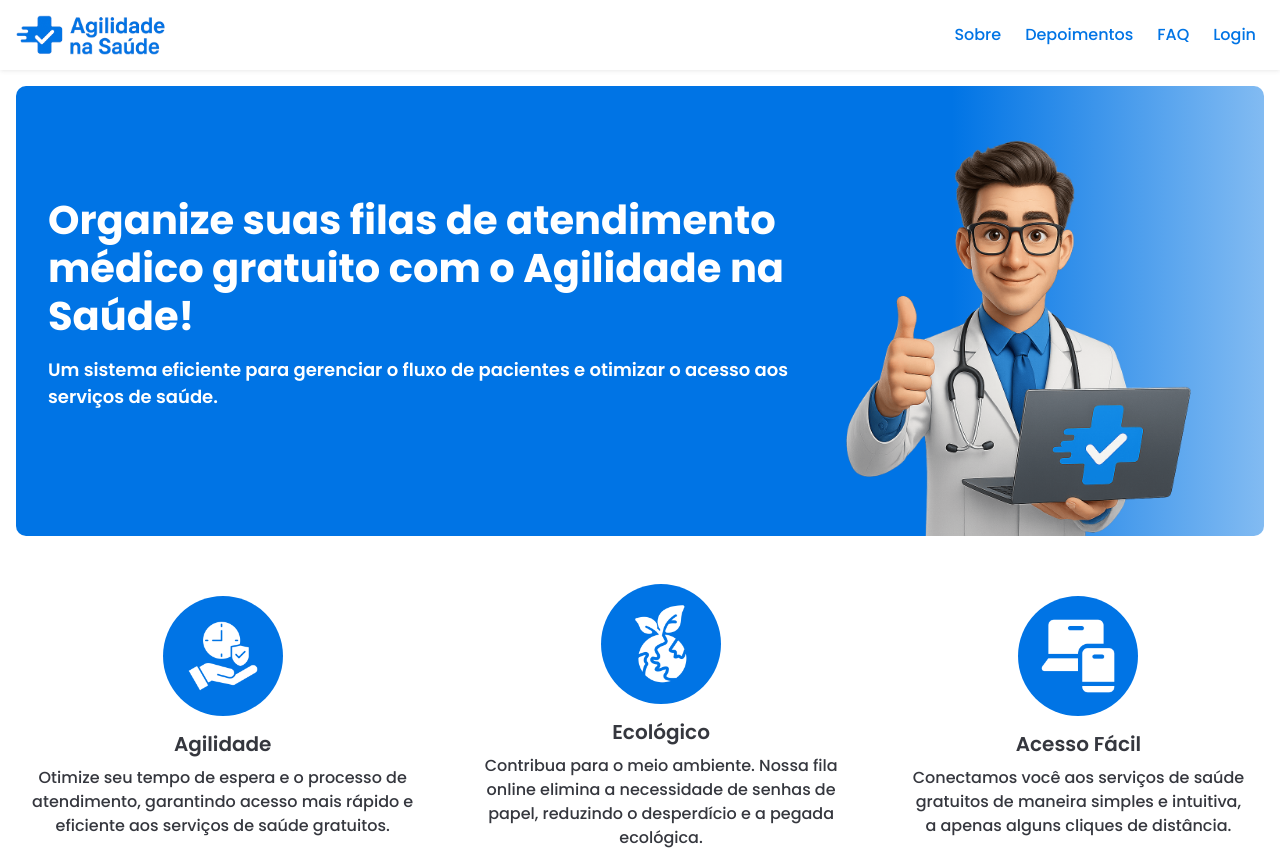
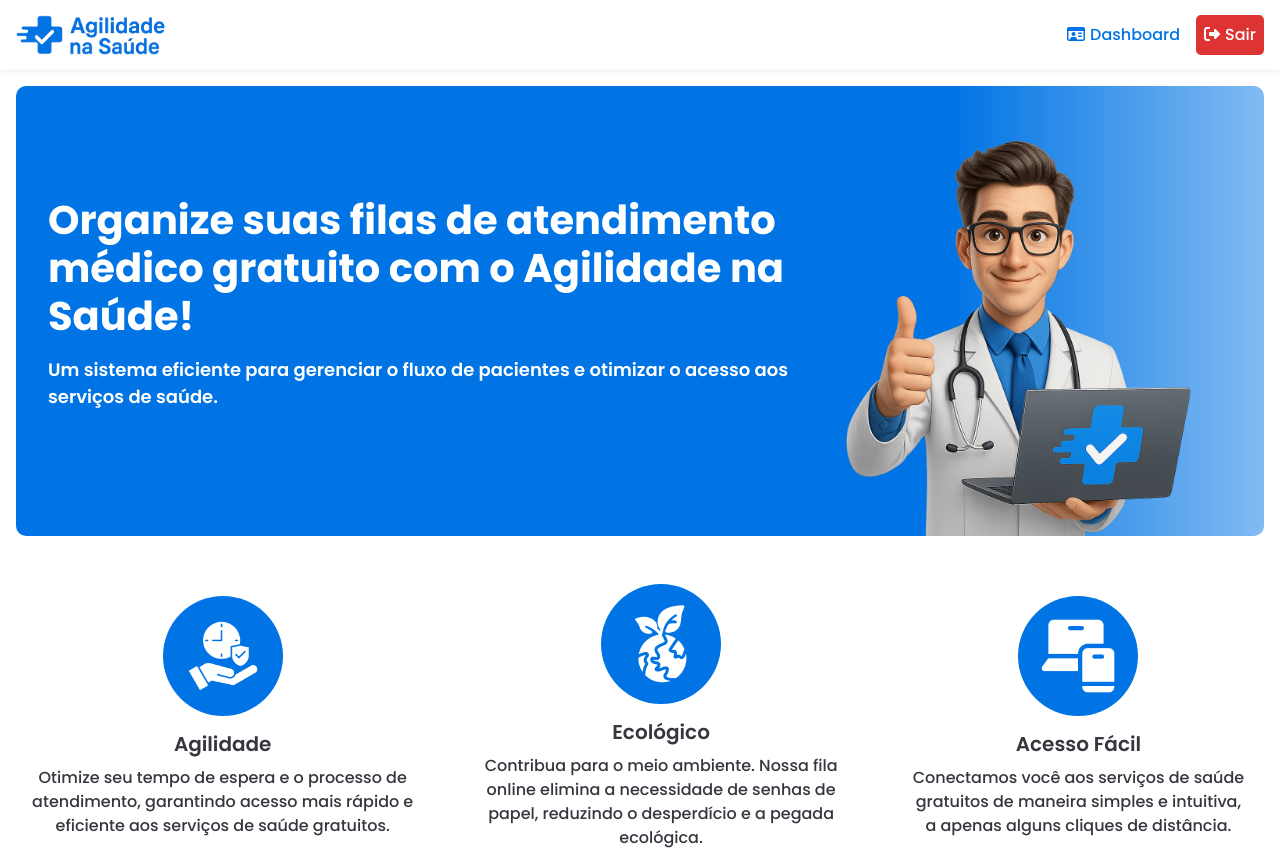
Before and after one commit to kaikdev/agilidade-na-saude, a React (Vite) app: page / in a window 1280 px wide. Shown: the top 850 px of the page. Built offline with nearby package versions, Linux system fonts and the light colour scheme; sample sign-in values are in the browser's storage.

Commit message:
Fix: Header Logged

```diff
--- a/src/components/Header.css
+++ b/src/components/Header.css
@@ -36,6 +36,20 @@
     display: none;
 }
 
+#menu i {
+    margin-right: 5px;
+    font-size: 16px;
+}
+
+#menu a.logout {
+    background: #d33;
+    color: #fff;
+}
+
+#menu a.logout:hover {
+    background: #c72e2e;
+}
+
 @media (max-width: 600px) {
     #logo img {
         width: 120px;
@@ -58,6 +72,7 @@
         height: auto;
         visibility: visible;
         overflow-y: auto;
+        box-shadow: rgb(0 0 0 / 30%) 0px 10px 10px 0px;
     }
     #menu a {
         padding: 1rem;
--- a/src/components/Header.jsx
+++ b/src/components/Header.jsx
@@ -2,10 +2,12 @@ import React, { useState, useRef } from 'react';
 import { Link } from 'react-router-dom';
 import logoImg from '../assets/images/logo.png'
 import './Header.css';
+import { useAuth } from '../context/AuthContext';
 
 function Header() {
     const [menuActive, setMenuActive] = useState(false);
     const timeoutRef = useRef(null);
+    const { isAuthenticated, logout } = useAuth();
 
     function toggleMenu() {
         if (timeoutRef.current) {
@@ -22,6 +24,11 @@ function Header() {
         event.preventDefault();
         toggleMenu();
     }
+
+    const handleLogoutClick = () => {
+        logout(true);
+        setMenuActive(false);
+    };
 
     return (
         <header id="header">
@@ -43,6 +50,23 @@ function Header() {
                 </button>
 
                 <ul id="menu" role="menu">
+                    {isAuthenticated ? (
+                        <>
+                            <li>
+                                <Link to="/dashboard" onClick={() => setMenuActive(false)}>
+                                    <i className="fa-regular fa-id-card"></i>
+                                    Dashboard
+                                </Link>
+                            </li>
+                            <li>
+                                <a href="#" className="logout" onClick={handleLogoutClick}>
+                                    <i className="fa-solid fa-right-from-bracket"></i>
+                                    Sair
+                                </a>
+                            </li>
+                        </>
+                    ) : (
+                        <>
                             <li>
                                 <a href="#sobre" onClick={() => setMenuActive(false)}>Sobre</a>
                             </li>
@@ -55,6 +79,8 @@ function Header() {
                             <li>
                                 <a href="#" data-bs-toggle="modal" data-bs-target="#modalLogin" onClick={() => setMenuActive(false)}>Login</a>
                             </li>
+                        </>
+                    )}
                 </ul>
             </nav>
         </header>
```
Lines whose indentation alone changed are shown as unchanged.
